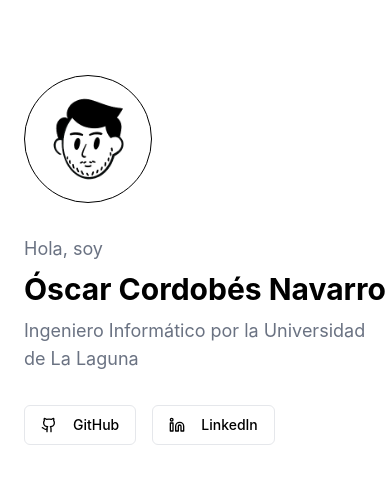
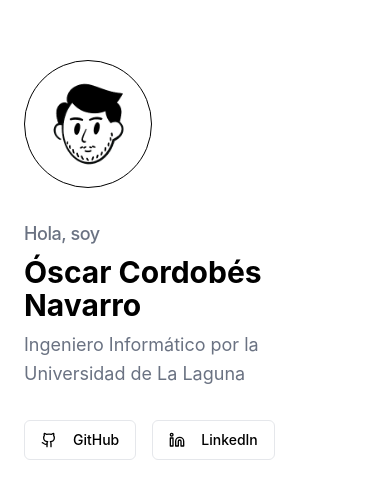
Before and after one commit to OscarCordobesNavarro/OscarCordobesNavarro.github.io, a React (Vite) app: page / in a window 390 px wide. Shown: the part 162-660 px from the top of the page. Built offline with nearby package versions, Linux system fonts and the light colour scheme.

Commit message:
style: Adjust layout, padding, and text styling for improved responsiveness.

```diff
--- a/src/App.tsx
+++ b/src/App.tsx
@@ -4,17 +4,17 @@ import { Github, Linkedin } from "lucide-react"
 
 export default function App() {
   return (
-    <div className="flex flex-col items-center justify-center min-h-screen px-6">
+    <div className="flex flex-col items-center justify-center min-h-screen px-6 py-12">
       <div className="flex flex-col items-start w-full max-w-4xl">
         <Hero />
-        <div className="flex flex-col items-start gap-2">
-          <p className="mt-8 text-gray-500 text-lg md:text-xl">
+        <div className="flex flex-col items-start gap-2 w-full">
+          <p className="mt-8 text-gray-500 text-lg md:text-xl font-medium tracking-tight">
             Hola, soy
           </p>
-          <h1 className="text-3xl sm:text-5xl md:text-6xl font-bold text-black leading-tight whitespace-nowrap">
+          <h1 className="text-[1.65rem] min-[390px]:text-3xl sm:text-5xl md:text-6xl font-bold text-black leading-[1.1] text-balance">
             Óscar Cordobés Navarro
           </h1>
-          <p className="text-gray-500 text-lg md:text-xl">
+          <p className="text-gray-500 text-lg md:text-xl leading-relaxed text-balance">
             Ingeniero Informático por la Universidad de La Laguna
           </p>
         </div>
```
